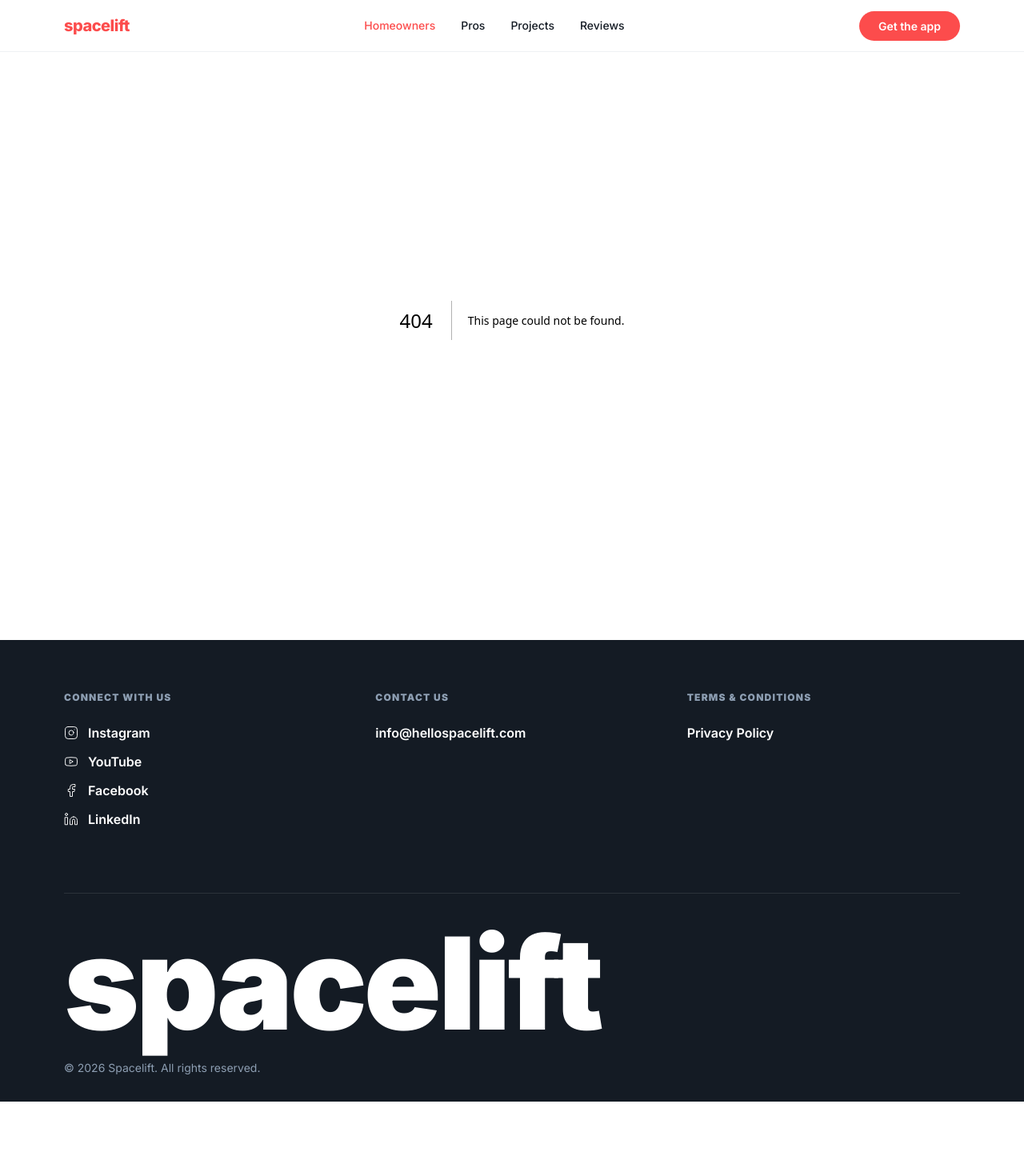
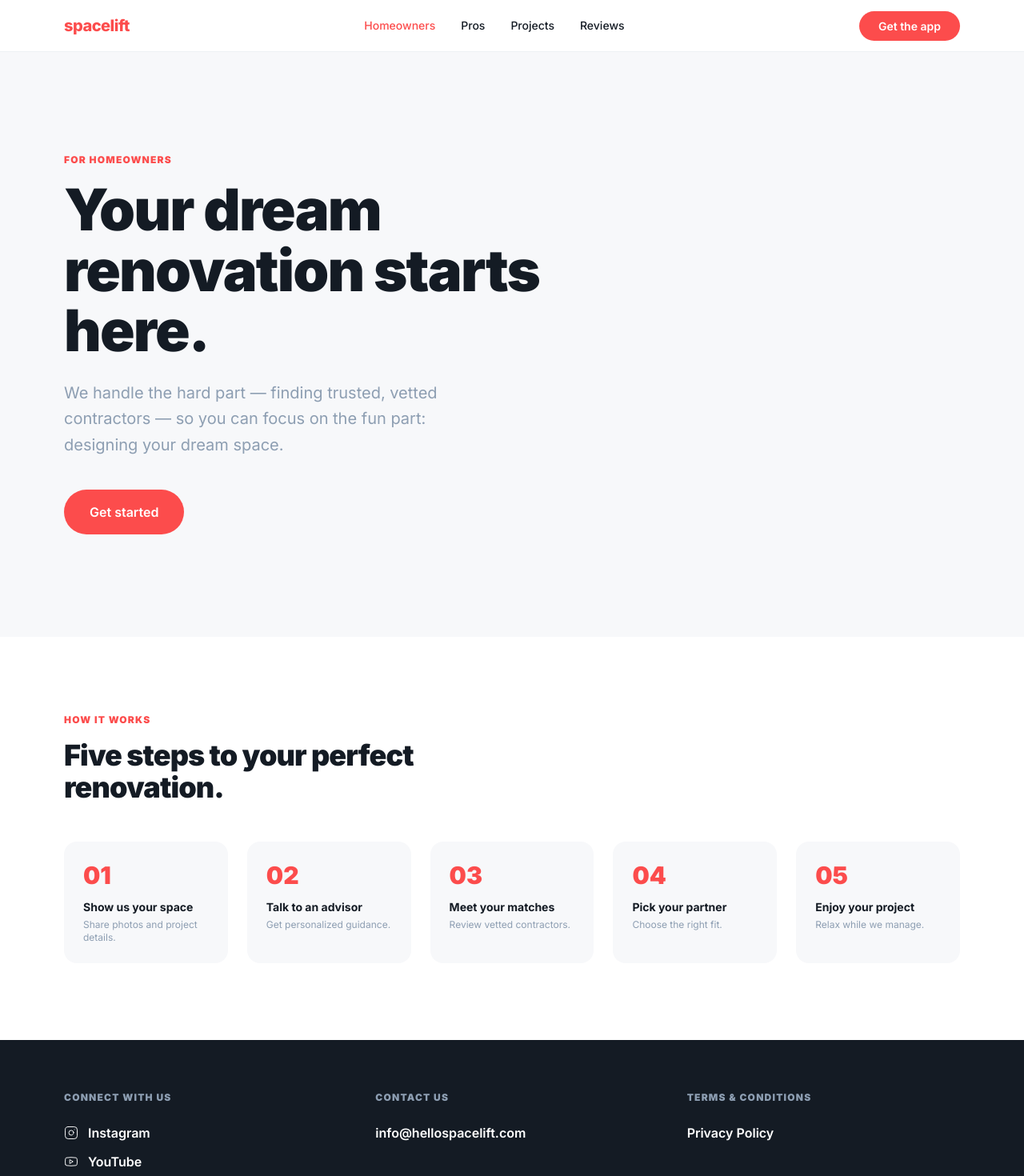
Before and after one commit to jjmccarthy7/spacelift-tools, a Next.js app in the folder apps/hellospacelift/: page /homeowners in a window 1280 px wide. Before the commit this address had no page. Shown: the top 1470 px of the page at 80% size. Before the commit the page ends 1377 px from the top, so only its background shows below. Built offline with nearby package versions, Linux system fonts and the light colour scheme.

Commit message:
Create page.tsx

```diff
--- /dev/null
+++ b/apps/hellospacelift/src/app/homeowners/page.tsx
@@ -0,0 +1,46 @@
+export default function HomeownersPage() {
+  return (
+    <div className="pt-16">
+      {/* Hero */}
+      <section className="bg-[#F7F8FA] py-24 md:py-32">
+        <div className="max-w-[1280px] mx-auto px-6 md:px-12 lg:px-20">
+          <p className="text-xs font-black uppercase tracking-widest text-[#FC4C4C] mb-4">For Homeowners</p>
+          <h1 className="text-5xl md:text-6xl lg:text-7xl font-black text-[#141B24] leading-[1.05] tracking-tight mb-6 max-w-3xl">
+            Your dream renovation starts here.
+          </h1>
+          <p className="text-xl text-[#8D9EB2] leading-relaxed max-w-lg mb-10">
+            We handle the hard part — finding trusted, vetted contractors — so you can focus on the fun part: designing your dream space.
+          </p>
+          <a href="#" className="inline-block bg-[#FC4C4C] text-white font-semibold px-8 py-4 rounded-full hover:bg-[#CA3D3D] transition-colors duration-200">
+            Get started
+          </a>
+        </div>
+      </section>
+
+      {/* How it works */}
+      <section className="py-24 bg-white">
+        <div className="max-w-[1280px] mx-auto px-6 md:px-12 lg:px-20">
+          <p className="text-xs font-black uppercase tracking-widest text-[#FC4C4C] mb-4">How it works</p>
+          <h2 className="text-4xl font-black text-[#141B24] tracking-tight mb-12 max-w-lg">
+            Five steps to your perfect renovation.
+          </h2>
+          <div className="grid grid-cols-1 md:grid-cols-5 gap-6">
+            {[
+              { n: '01', title: 'Show us your space', desc: 'Share photos and project details.' },
+              { n: '02', title: 'Talk to an advisor', desc: 'Get personalized guidance.' },
+              { n: '03', title: 'Meet your matches', desc: 'Review vetted contractors.' },
+              { n: '04', title: 'Pick your partner', desc: 'Choose the right fit.' },
+              { n: '05', title: 'Enjoy your project', desc: 'Relax while we manage.' },
+            ].map(step => (
+              <div key={step.n} className="bg-[#F7F8FA] rounded-2xl p-6">
+                <p className="text-3xl font-black text-[#FC4C4C] mb-3">{step.n}</p>
+                <p className="text-sm font-bold text-[#141B24] mb-1">{step.title}</p>
+                <p className="text-xs text-[#8D9EB2]">{step.desc}</p>
+              </div>
+            ))}
+          </div>
+        </div>
+      </section>
+    </div>
+  )
+}
```
